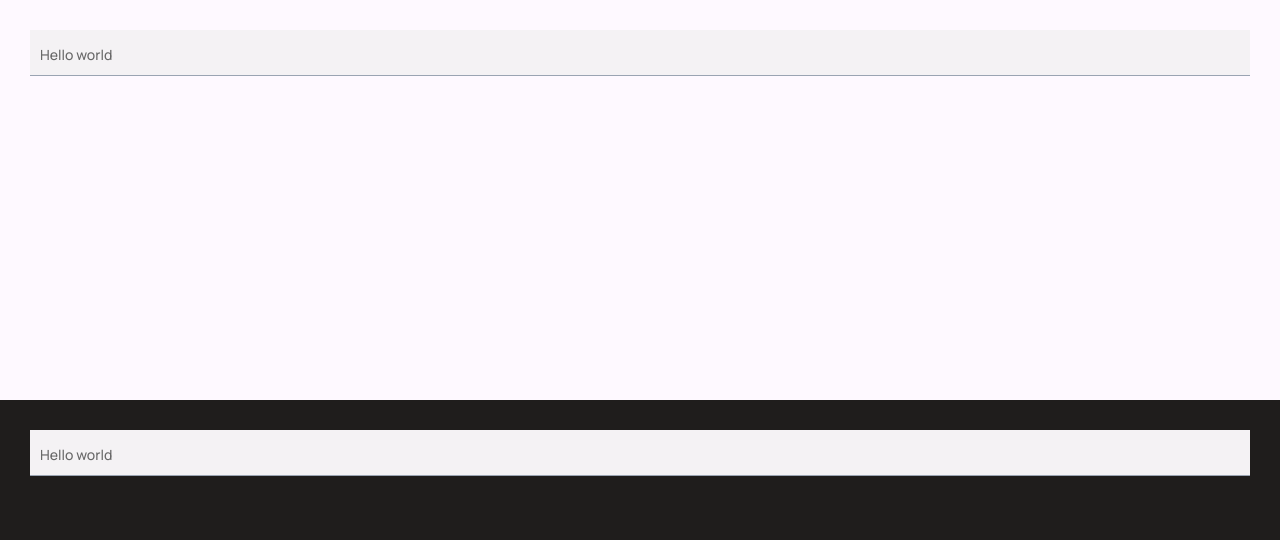
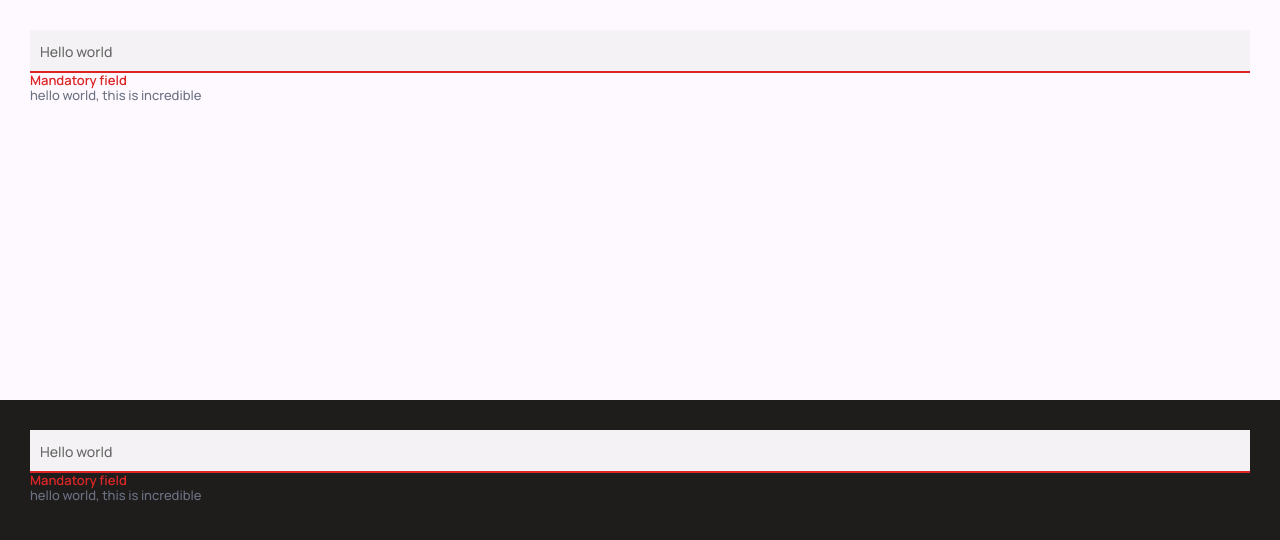
Before and after one commit to AmandaVP23/fleet-flux-web, a React (Vite) app: page /about in a window 1280 px wide. Shown: the top 540 px of the page. Built offline with nearby package versions, Linux system fonts and the light colour scheme.

Commit message:
TextInput

```diff
--- a/src/assets/styles/base/_base.scss
+++ b/src/assets/styles/base/_base.scss
@@ -21,6 +21,12 @@ body {
         min-width: 30rem;
     }
 
+    > div {
+        display: flex;
+        flex-direction: column;
+        gap: 1rem;
+    }
+
     .dark {
         background-color: #1f1d1c;
         padding: 3rem;
--- a/src/assets/styles/components/_form-input.scss
+++ b/src/assets/styles/components/_form-input.scss
@@ -3,6 +3,13 @@
 .form-input {
     width: 100%;
     $parent: &;
+
+    .error-message {
+        font-weight: 600;
+        color: light-dark($color-error-400, $color-error-300);
+        font-size: 1.3rem;
+        line-height: 1.5rem;
+    }
 
     &--error #{$parent}__input {
         &::after {
@@ -14,6 +21,33 @@
         input:not(:placeholder-shown) + span {
             color: #e77171;
         }
+    }
+
+    &--end-adornment {
+        #{$parent}__input {
+            input {
+                padding-right: 3.5rem;
+            }
+        }
+    }
+
+    &--start-adornment {
+        #{$parent}__input {
+            input {
+                padding-left: 3.7rem;
+            }
+
+            input + span {
+                left: 3.8rem;
+            }
+        }
+    }
+
+    &__helper-txt {
+        font-size: 1.3rem;
+        line-height: 1.5rem;
+        color: light-dark($color-neutral-500, #89909b);
+        font-weight: 500;
     }
 
     &__input {
@@ -41,36 +75,54 @@
             background-color: light-dark(#f4f2f4, #2a2828);
             color: $color-text;
             width: 100%;
-            padding: 2rem 0.8rem 0.4rem 1rem;
+            padding: 1.4rem 0.8rem 0.4rem 1rem;
             outline: 0;
             border: none;
             border-bottom: 1px solid light-dark($color-neutral-400, $color-neutral-500);
             font-size: 1.4rem;
             font-weight: 600;
+            line-height: 2.4rem;
         }
 
         input + span {
             color: light-dark(#686868, $color-neutral-400);
             position: absolute;
             left: 1rem;
-            top: 0px;
+            top: 0;
             font-size: 1.4rem;
             font-weight: 500;
             cursor: text;
             transition: 0.3s ease;
+            pointer-events: none;
         }
 
         input:placeholder-shown + span {
-            top: 1.4rem;
+            top: 1.1rem;
             font-size: 1.4rem;
         }
 
         input:focus + span,
         input:not(:placeholder-shown) + span {
-            color: $color-primary-500;
+            color: light-dark($color-primary-800, $color-primary-500);
             top: 0.2rem;
             font-size: 1.2rem;
             font-weight: 600;
         }
+
+        &__adornment {
+            width: 2rem;
+            height: 2rem;
+            position: absolute;
+            top: 50%;
+            transform: translateY(-50%);
+
+            &--start {
+                left: 1rem;
+            }
+
+            &--end {
+                right: 1rem;
+            }
+        }
     }
 }
--- /dev/null
+++ b/src/components/ui/ErrorMessage.tsx
@@ -0,0 +1,30 @@
+import type { ErrorResponse } from '../../utils/validations';
+
+interface OwnProps {
+    errorObj: ErrorResponse | null;
+}
+
+function ErrorMessage(props: OwnProps) {
+    const { errorObj } = props;
+
+    if (!errorObj) {
+        return null;
+    }
+
+    const getErrorMsg = () => {
+        if (errorObj.customErrorMsg) {
+            return errorObj.customErrorMsg;
+        }
+
+        switch (errorObj.typeOfViolation) {
+            case 'NotBlank':
+                return 'Mandatory field';
+            default:
+                return 'Campo inválido';
+        }
+    };
+
+    return <div className="error-message">{getErrorMsg()}</div>;
+}
+
+export default ErrorMessage;
--- a/src/components/ui/TextInput.tsx
+++ b/src/components/ui/TextInput.tsx
@@ -1,31 +1,58 @@
-import { useState } from 'react';
+import { buildClassName } from '../../utils/misc';
+import type { ErrorResponse } from '../../utils/validations';
+import ErrorMessage from './ErrorMessage';
 
 interface OwnProps {
+    value: string;
     label: string;
     helperText?: string;
-    className?: string;
-    placeholder?: string;
+    extraClassName?: string;
     startAdornment?: React.ReactNode;
     endAdornment?: React.ReactNode;
-
-    // todo - error - form-input--error
+    onChange?: (e: React.ChangeEvent<HTMLInputElement>) => void;
+    error?: ErrorResponse | null;
 }
 
 function TextInput(props: OwnProps) {
-    const { label, helperText, className, placeholder, startAdornment, endAdornment } = props;
+    const {
+        label,
+        value,
+        helperText,
+        startAdornment,
+        endAdornment,
+        onChange,
+        error = null,
+        extraClassName = '',
+    } = props;
 
-    const [value, setValue] = useState('');
+    const containerClasses = buildClassName(
+        'form-input',
+        {
+            error: !!error,
+            'start-adornment': !!startAdornment,
+            'end-adornment': !!endAdornment,
+        },
+        `$${extraClassName}`,
+    );
 
     return (
-        <div className="form-input">
+        <div className={containerClasses}>
             <div className="form-input__input">
-                <input
-                    value={value}
-                    placeholder=""
-                    onChange={(e) => setValue(e.currentTarget.value)}
-                />
+                {startAdornment && (
+                    <div className={buildClassName('form-input__input__adornment', 'start')}>
+                        {startAdornment}
+                    </div>
+                )}
+                <input value={value} placeholder="" onChange={(e) => onChange?.(e)} />
                 <span>{label}</span>
+                {endAdornment && (
+                    <div className={buildClassName('form-input__input__adornment', 'end')}>
+                        {endAdornment}
+                    </div>
+                )}
             </div>
+            <ErrorMessage errorObj={error} />
+            {helperText && <div className="form-input__helper-txt">{helperText}</div>}
         </div>
     );
 }
--- a/src/screens/UITester.tsx
+++ b/src/screens/UITester.tsx
@@ -1,14 +1,27 @@
-import IconClose from '../assets/icons/icon-close.svg';
 import TextInput from '../components/ui/TextInput';
 
 function UITester() {
     return (
         <div className="tester">
             <div className="light">
-                <TextInput label="Hello world" endAdornment={<IconClose />} />
+                <TextInput
+                    value=""
+                    label="Hello world"
+                    helperText="hello world, this is incredible"
+                    error={{
+                        typeOfViolation: 'NotBlank',
+                    }}
+                />
             </div>
             <div className="dark">
-                <TextInput label="Hello world" />
+                <TextInput
+                    value=""
+                    label="Hello world"
+                    helperText="hello world, this is incredible"
+                    error={{
+                        typeOfViolation: 'NotBlank',
+                    }}
+                />
             </div>
         </div>
     );
--- a/src/utils/misc.ts
+++ b/src/utils/misc.ts
@@ -1,23 +1,25 @@
 export function buildClassName(
     baseClass: string,
-    ...modifiers: Record<string, boolean>[] | (string | undefined | false | null)[]
+    ...modifiers: (Record<string, boolean> | string | boolean | null | undefined)[]
 ): string {
     let res: string[] = [];
-    if (typeof modifiers[0] === 'object' && modifiers[0] !== null) {
-        res = Object.entries(modifiers[0] || {})
-            .filter((value) => value)
-            .map(([extraClass, shouldHave]) => {
-                if (!shouldHave) return '';
-                return extraClass.includes('$')
-                    ? extraClass.replace('$', '')
-                    : `${baseClass}--${extraClass}`;
-            });
-    } else {
-        res = modifiers.map((modifier) => {
-            if (typeof modifier !== 'string') return '';
 
-            return modifier.includes('$') ? modifier.replace('$', '') : `${baseClass}--${modifier}`;
-        });
+    const getClass = (cls: string) => {
+        return cls.includes('$') ? cls.replace('$', '') : `${baseClass}--${cls}`;
+    };
+
+    for (const modifier of modifiers) {
+        if (typeof modifier === 'object' && modifier !== null) {
+            console.log(Object.entries(modifier));
+            const classes = Object.entries(modifier)
+                .filter(([, shouldHave]) => shouldHave)
+                .map(([extraClass]) => getClass(extraClass));
+
+            console.log('res', res);
+            res.push(...classes);
+        } else if (typeof modifier === 'string') {
+            res.push(getClass(modifier));
+        }
     }
 
     return `${baseClass} ${res.join(' ')}`.trim();
--- /dev/null
+++ b/src/utils/validations.ts
@@ -0,0 +1,6 @@
+export interface ErrorResponse {
+    typeOfViolation: 'NotBlank' | 'MaxValue';
+    min?: number;
+    max?: number;
+    customErrorMsg?: string;
+}
```
